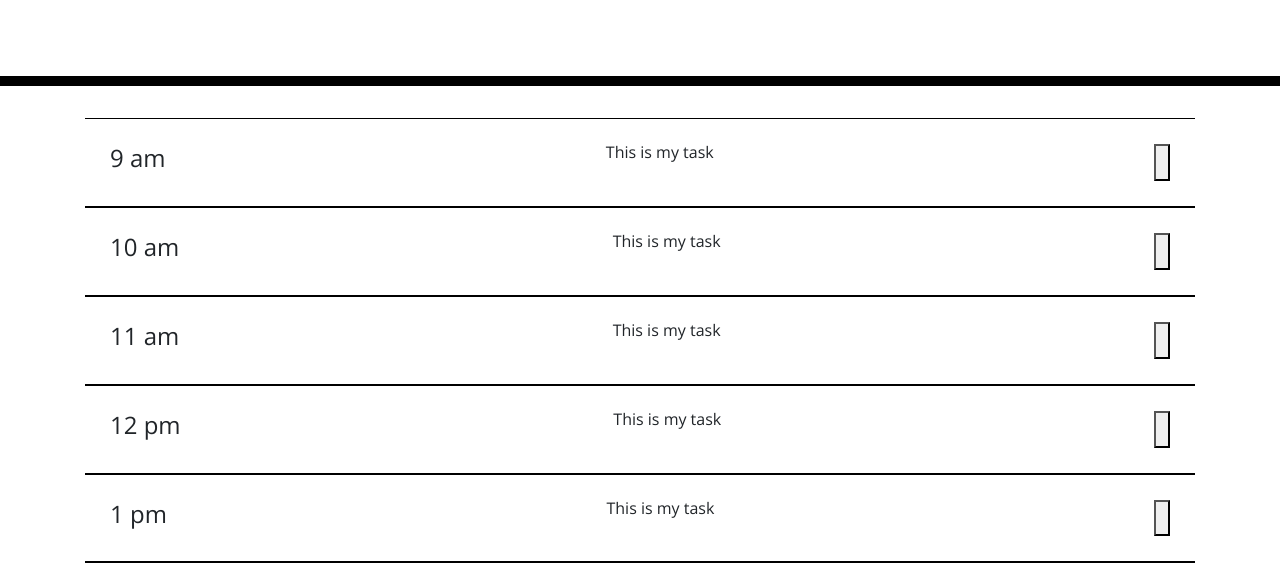
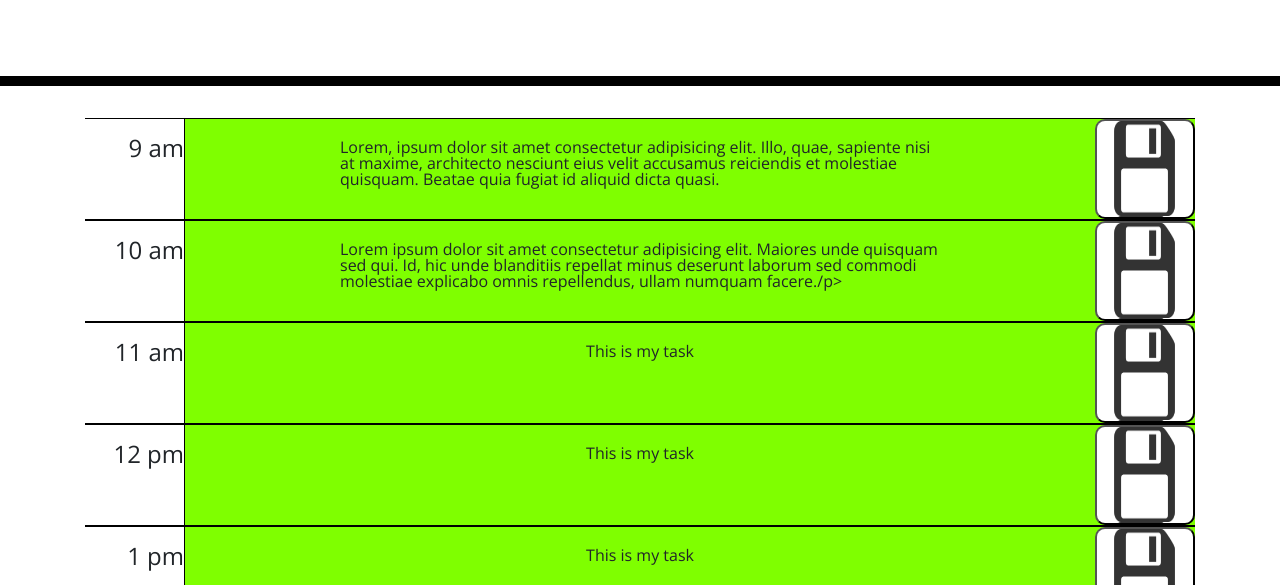
Before and after one commit to s-henry22/wd-scheduler, a plain HTML site: page index.html in a window 1280 px wide. Shown: the part 182-767 px from the top of the page. Drawn offline with nearby package versions, Linux system fonts and the light colour scheme.

Commit message:
formatted the task blocks

```diff
--- a/assets/css/style.css
+++ b/assets/css/style.css
@@ -35,8 +35,34 @@ body {
       justify-content: space-between;
       border-bottom: 1px solid black;
       border-top: 1px solid black;
-      padding: 25px;
+      background-color: chartreuse;
   }
+
+  .hour-text {
+      padding-top: 15px;
+      border-right: 1px solid black;
+      text-align: right;
+      width: 100px;
+      background-color: white;
+  }
+
+  .hour-description {
+      padding-top: 20px;
+      padding-bottom: 20px;
+      max-width: 600px;
+      text-align: left;
+      max-height: 100px;
+  }
+
+  button {
+      height: 100px;
+      width: 100px;
+      background-image: url("../images/save-icon.jpeg");
+      background-size: 95px 95px;
+      border-radius: 10px;
+      background-color: white;
+  }
+
 
   .description{
     white-space: pre-wrap;
--- a/index.html
+++ b/index.html
@@ -35,7 +35,7 @@
               <h4>9 am</h4>
           </div>
           <div class="hour-description">
-              <p>This is my task</p>
+              <p>Lorem, ipsum dolor sit amet consectetur adipisicing elit. Illo, quae, sapiente nisi at maxime, architecto nesciunt eius velit accusamus reiciendis et molestiae quisquam. Beatae quia fugiat id aliquid dicta quasi.</p>
           </div>
           <button class="save"></button>
       </div>
@@ -44,7 +44,7 @@
                 <h4>10 am</h4>
             </div>
             <div class="hour-description">
-                <p>This is my task</p>
+                <p>Lorem ipsum dolor sit amet consectetur adipisicing elit. Maiores unde quisquam sed qui. Id, hic unde blanditiis repellat minus deserunt laborum sed commodi molestiae explicabo omnis repellendus, ullam numquam facere./p>
             </div>
             <button class="save"></button>
         </div>
```
Also changed, not shown: assets/images/save-icon.jpeg (added).
